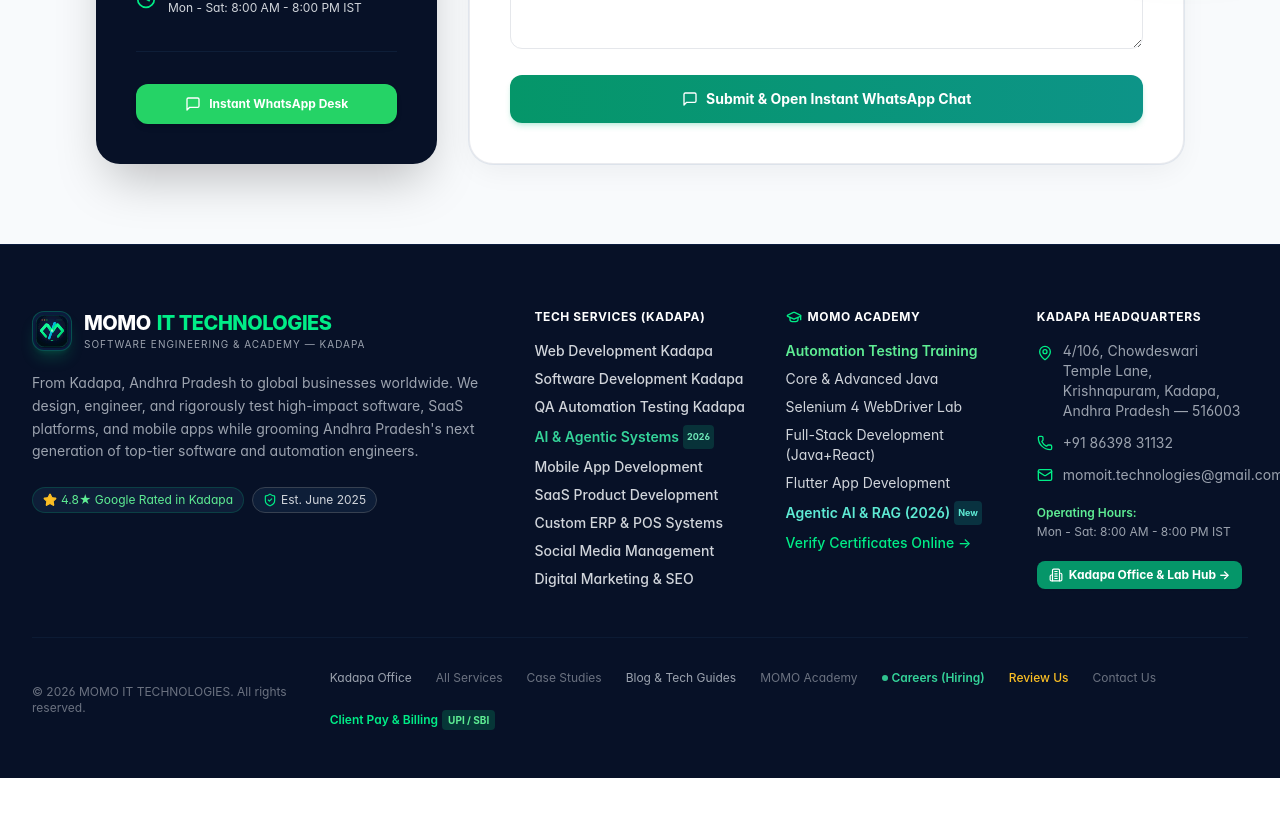
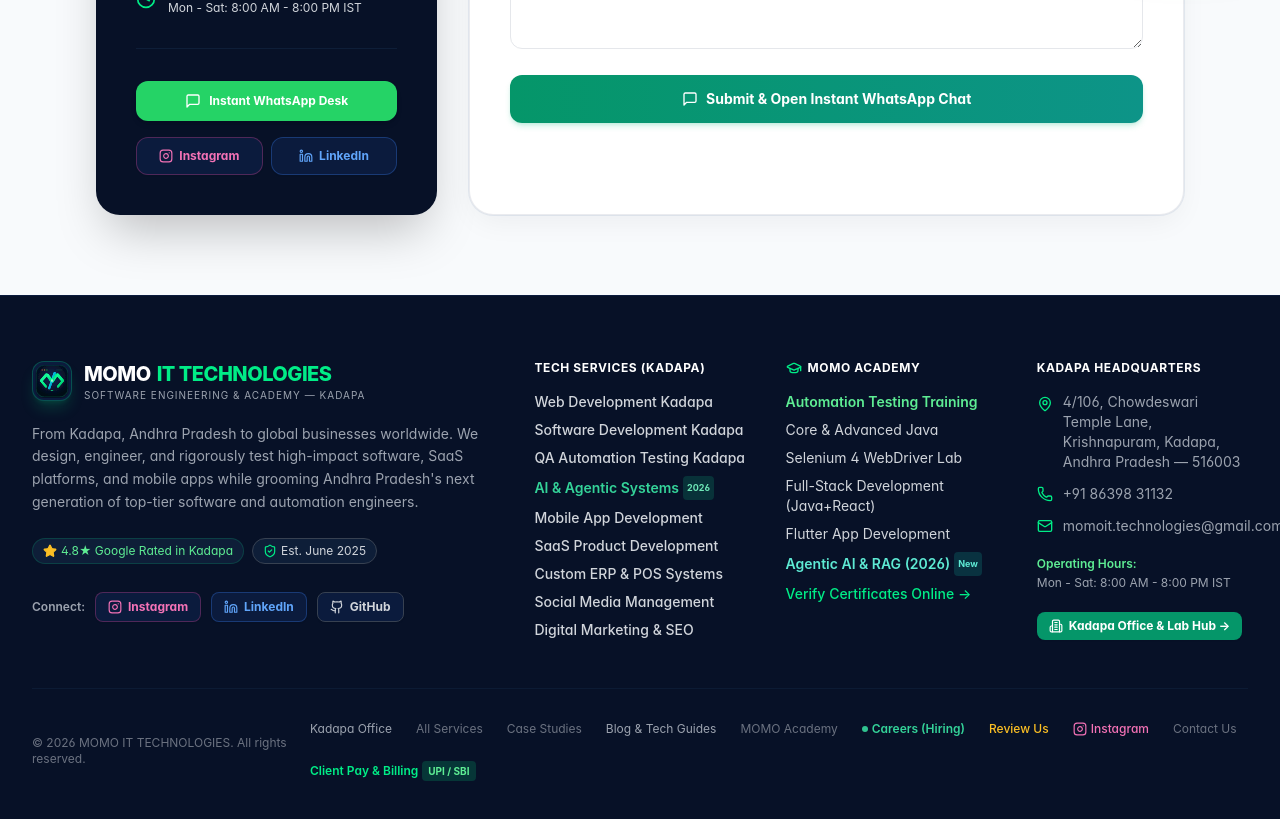
Before and after one commit to momoittechnologies-spec/momo-it-technologies, a Next.js app: page /contact in a window 1280 px wide. Shown: the part 840-1659 px from the top of the page. Before the commit the page ends 1618 px from the top, so only its background shows below. Built offline with nearby package versions, Linux system fonts and the light colour scheme.

Commit message:
feat(social): integrate official Instagram @momoit.technologies across footer, contact, schema, and LLM grounding

```diff
--- a/src/app/contact/page.tsx
+++ b/src/app/contact/page.tsx
@@ -10,6 +10,8 @@
   MessageSquare,
   CheckCircle2,
   Calendar,
+  Instagram,
+  Linkedin,
 } from "lucide-react";
 
 export default function ContactPage() {
@@ -124,11 +126,34 @@
                 href="https://wa.me/918639831132"
                 target="_blank"
                 rel="noopener noreferrer"
-                className="w-full inline-flex items-center justify-center gap-2 py-3 rounded-xl bg-[#25D366] hover:bg-[#20bd5a] text-white font-bold text-xs shadow-md transition-all"
+                className="w-full inline-flex items-center justify-center gap-2 py-3 rounded-xl bg-[#25D366] hover:bg-[#20bd5a] text-white font-bold text-xs shadow-md transition-all mb-3"
               >
                 <MessageSquare className="w-4 h-4" />
                 <span>Instant WhatsApp Desk</span>
               </a>
+
+              <div className="grid grid-cols-2 gap-2 pt-1">
+                <a
+                  href="https://www.instagram.com/momoit.technologies/"
+                  target="_blank"
+                  rel="noopener noreferrer"
+                  className="inline-flex items-center justify-center gap-1.5 py-2.5 px-3 rounded-xl bg-navy-900 border border-pink-500/30 text-pink-400 hover:text-white hover:bg-gradient-to-r hover:from-purple-600 hover:via-pink-600 hover:to-amber-500 hover:border-transparent text-xs font-bold transition-all shadow-sm group"
+                  title="Follow @momoit.technologies on Instagram"
+                >
+                  <Instagram className="w-3.5 h-3.5 group-hover:scale-110 transition-transform" />
+                  <span>Instagram</span>
+                </a>
+                <a
+                  href="https://www.linkedin.com/company/momo-it-technologies"
+                  target="_blank"
+                  rel="noopener noreferrer"
+                  className="inline-flex items-center justify-center gap-1.5 py-2.5 px-3 rounded-xl bg-navy-900 border border-blue-500/30 text-blue-400 hover:text-white hover:bg-[#0A66C2] hover:border-transparent text-xs font-bold transition-all shadow-sm group"
+                  title="Connect on LinkedIn"
+                >
+                  <Linkedin className="w-3.5 h-3.5 group-hover:scale-110 transition-transform" />
+                  <span>LinkedIn</span>
+                </a>
+              </div>
             </div>
           </div>
 
--- a/src/app/kadapa/page.tsx
+++ b/src/app/kadapa/page.tsx
@@ -160,6 +160,7 @@
           },
         ],
         sameAs: [
+          "https://www.instagram.com/momoit.technologies/",
           "https://www.linkedin.com/company/momo-it-technologies",
           "https://github.com/momoittechnologies-spec",
           "https://maps.google.com/?q=MOMO+IT+TECHNOLOGIES+Kadapa",
--- a/src/app/layout.tsx
+++ b/src/app/layout.tsx
@@ -138,6 +138,7 @@
         ],
         priceRange: "₹₹",
         sameAs: [
+          "https://www.instagram.com/momoit.technologies/",
           "https://www.linkedin.com/company/momo-it-technologies",
           "https://www.linkedin.com/jobs/view/4470198185/",
           "https://github.com/momoittechnologies-spec",
--- a/src/components/common/Footer.tsx
+++ b/src/components/common/Footer.tsx
@@ -11,6 +11,9 @@
   ShieldCheck,
   Star,
   Building2,
+  Instagram,
+  Linkedin,
+  Github,
 } from "lucide-react";
 
 export default function Footer() {
@@ -51,6 +54,44 @@
                 <ShieldCheck className="w-3.5 h-3.5 text-brand-400" />
                 Est. June 2025
               </span>
+            </div>
+
+            {/* Official Social Channels */}
+            <div className="pt-2 flex flex-wrap items-center gap-2.5">
+              <span className="text-xs font-semibold text-gray-400">Connect:</span>
+              <a
+                href="https://www.instagram.com/momoit.technologies/"
+                target="_blank"
+                rel="noopener noreferrer"
+                aria-label="Follow MOMO IT Technologies on Instagram"
+                className="inline-flex items-center gap-1.5 px-3 py-1.5 rounded-lg bg-navy-900 border border-pink-500/30 text-pink-400 hover:text-white hover:bg-gradient-to-r hover:from-purple-600 hover:via-pink-600 hover:to-amber-500 hover:border-transparent text-xs font-bold transition-all shadow-sm group"
+                title="Follow @momoit.technologies on Instagram"
+              >
+                <Instagram className="w-3.5 h-3.5 group-hover:scale-110 transition-transform" />
+                <span>Instagram</span>
+              </a>
+              <a
+                href="https://www.linkedin.com/company/momo-it-technologies"
+                target="_blank"
+                rel="noopener noreferrer"
+                aria-label="Connect with MOMO IT Technologies on LinkedIn"
+                className="inline-flex items-center gap-1.5 px-3 py-1.5 rounded-lg bg-navy-900 border border-blue-500/30 text-blue-400 hover:text-white hover:bg-[#0A66C2] hover:border-transparent text-xs font-bold transition-all shadow-sm group"
+                title="Connect on LinkedIn"
+              >
+                <Linkedin className="w-3.5 h-3.5 group-hover:scale-110 transition-transform" />
+                <span>LinkedIn</span>
+              </a>
+              <a
+                href="https://github.com/momoittechnologies-spec"
+                target="_blank"
+                rel="noopener noreferrer"
+                aria-label="MOMO IT Technologies on GitHub"
+                className="inline-flex items-center gap-1.5 px-3 py-1.5 rounded-lg bg-navy-900 border border-gray-700 text-gray-300 hover:text-white hover:bg-gray-800 hover:border-gray-600 text-xs font-bold transition-all shadow-sm group"
+                title="GitHub Repositories"
+              >
+                <Github className="w-3.5 h-3.5 group-hover:scale-110 transition-transform" />
+                <span>GitHub</span>
+              </a>
             </div>
           </div>
 
@@ -277,6 +318,15 @@
             <Link href="/review" className="text-amber-400 hover:text-amber-300 font-medium transition-colors">
               Review Us
             </Link>
+            <a
+              href="https://www.instagram.com/momoit.technologies/"
+              target="_blank"
+              rel="noopener noreferrer"
+              className="text-pink-400 hover:text-pink-300 font-medium transition-colors flex items-center gap-1"
+            >
+              <Instagram className="w-3.5 h-3.5" />
+              <span>Instagram</span>
+            </a>
             <Link href="/contact" className="hover:text-gray-400 transition-colors">
               Contact Us
             </Link>
```
Also changed, not shown: public/llms-full.txt, public/llms.txt, public/momo-it-instagram-launch.jpg (added).
